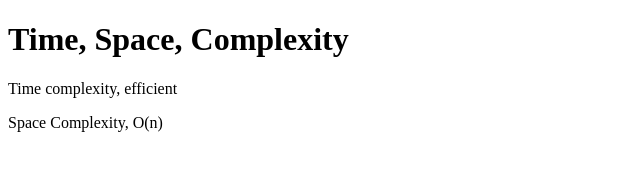
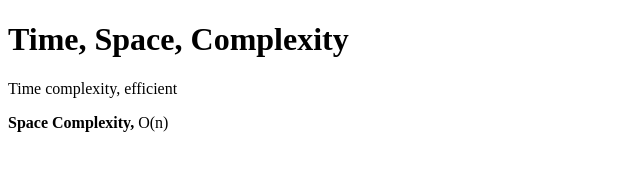
Before and after one commit to acciojob/time-and-space-complexity-jaiswalshivani02, a website: page main.html in a window 1280 px wide. Shown: the full height of the page, 0-640 px from the left. Drawn offline with Linux system fonts and the light colour scheme.

Commit message:
created a submission

```diff
--- a/main.html
+++ b/main.html
@@ -10,7 +10,7 @@
 	<!-- the entire body must be written by student -->
 	<h1>Time, Space, Complexity</h1>
 	<p>Time complexity, efficient</p>
-	<p></b>Space Complexity,</b> O(n)</p>
+	<p><b>Space Complexity,</b> O(n)</p>
     <script type="text/javascript" src="./script.js">
 </script>
 
```
